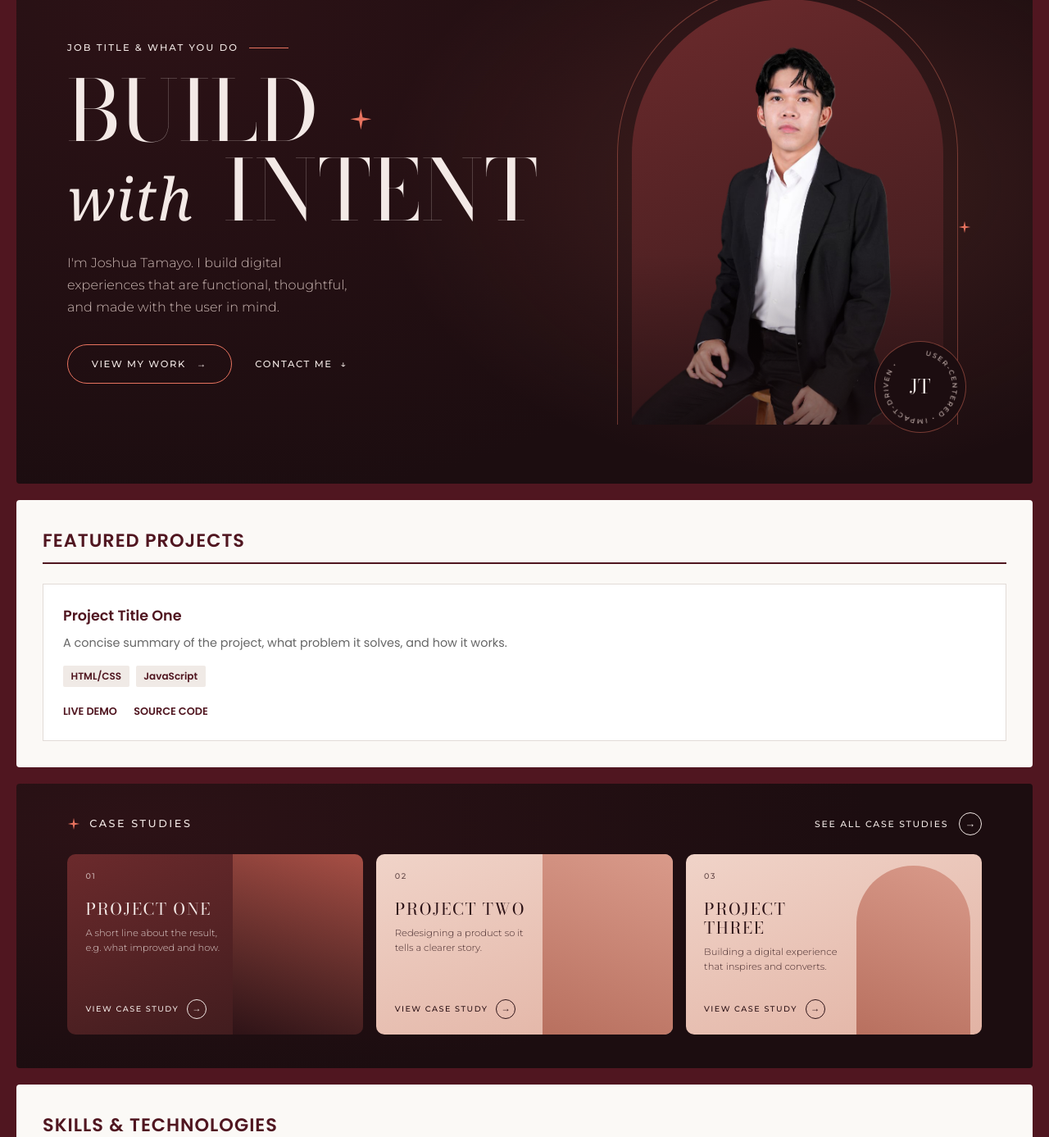
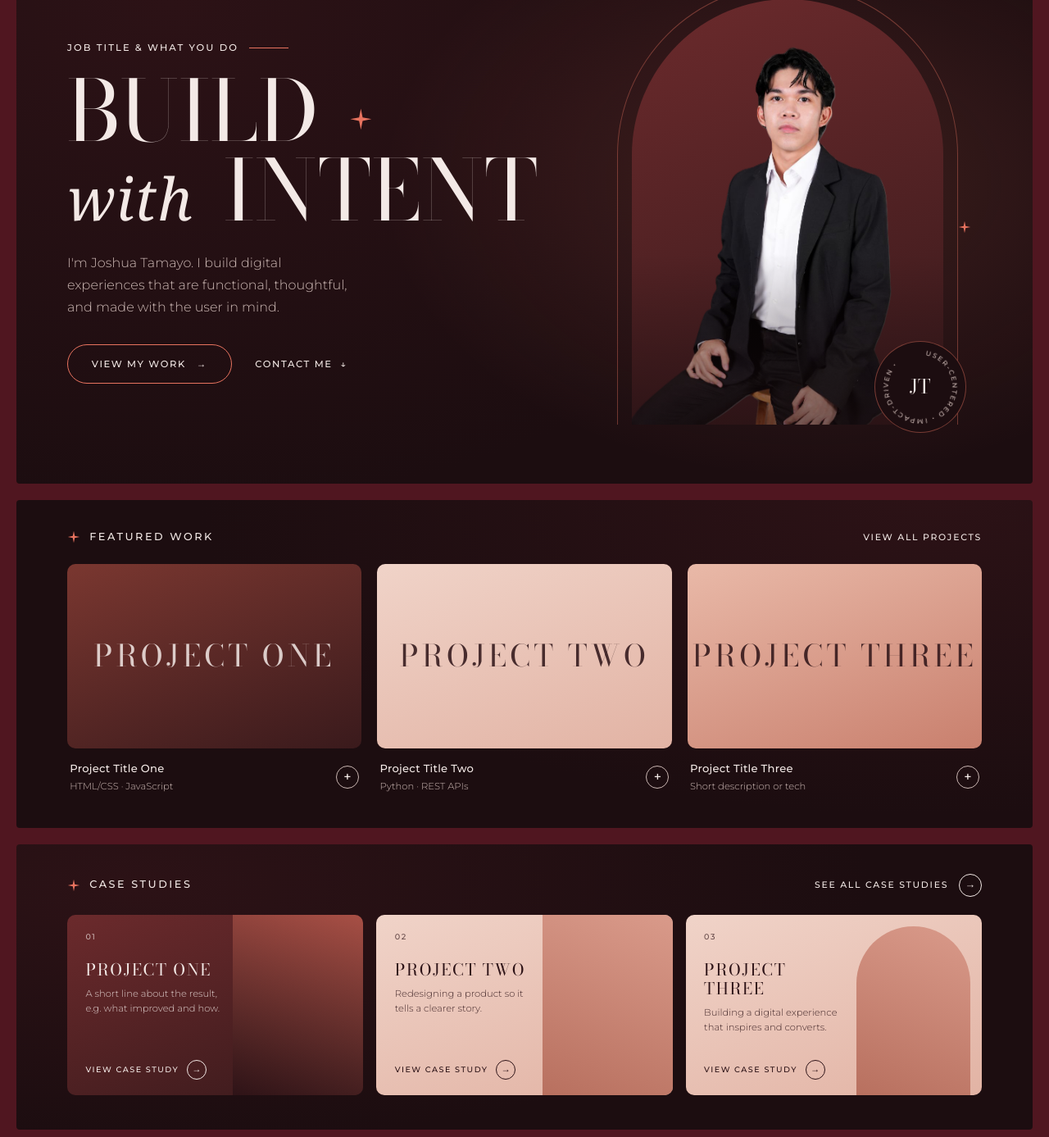
Before and after one commit to nonoyjuswa/Personal-Portfolio, a PHP site: page / in a window 1280 px wide. Shown: the part 164-1551 px from the top of the page at 82% size. Run offline with PHP 8.4, Linux system fonts and the light colour scheme; some web fonts are replaced.

Commit message:
Added Featured Work

```diff
--- a/css/components.css
+++ b/css/components.css
@@ -19,34 +19,6 @@
 .btn:hover { opacity: 0.85; }
 .btn--secondary { background-color: transparent; color: var(--burgundy); }
 
-/* Project card */
-.project-grid {
-  display: grid;
-  grid-template-columns: repeat(auto-fit, minmax(280px, 1fr));
-  gap: 1.5rem;
-}
-.project-card { border: 1px solid var(--border); padding: 1.5rem; background: var(--white); }
-.project-card__title { font-size: 1.1rem; color: var(--burgundy); margin-bottom: 0.5rem; }
-.project-card__summary { font-size: 0.9rem; color: var(--muted); margin-bottom: 1rem; }
-.project-card__tags { display: flex; flex-wrap: wrap; gap: 0.5rem; list-style: none; margin-bottom: 1rem; }
-.project-card__tag {
-  background: var(--chip);
-  color: var(--burgundy);
-  font-size: 0.75rem;
-  font-weight: 600;
-  padding: 0.2rem 0.6rem;
-  border-radius: 2px;
-}
-.project-card__link {
-  display: inline-block;
-  margin-right: 1rem;
-  font-size: 0.8rem;
-  font-weight: 700;
-  text-transform: uppercase;
-  color: var(--burgundy);
-  text-decoration: none;
-}
-
 /* Skill group */
 .skills__grid { display: grid; grid-template-columns: repeat(auto-fit, minmax(200px, 1fr)); gap: 1.5rem; }
 .skill-group { background: var(--white); border: 1px solid var(--border); padding: 1.2rem; }
--- /dev/null
+++ b/css/featured-work.css
@@ -0,0 +1,93 @@
+/* Featured work: dark section with thumbnail cards */
+.featured-work {
+  background: radial-gradient(120% 160% at 90% 0%, var(--dark-mid) 0%, var(--dark-deep) 60%);
+  padding: 2.2rem 5% 2.6rem;
+}
+
+.featured-work__head { display: flex; justify-content: space-between; align-items: center; margin-bottom: 1.4rem; }
+.featured-work__title {
+  display: flex;
+  align-items: center;
+  gap: 0.7rem;
+  font-family: var(--font-ui);
+  font-weight: 400;
+  font-size: 0.8rem;
+  letter-spacing: 0.2em;
+  text-transform: uppercase;
+  color: var(--light);
+}
+.featured-work__spark { width: 16px; height: 16px; fill: var(--coral); }
+.featured-work__all {
+  font-family: var(--font-ui);
+  font-size: 0.68rem;
+  letter-spacing: 0.16em;
+  text-transform: uppercase;
+  text-decoration: none;
+  color: var(--light);
+  transition: color 0.2s ease;
+}
+.featured-work__all:hover { color: var(--coral); }
+
+/* Cards */
+.featured-work__grid { display: grid; grid-template-columns: repeat(auto-fit, minmax(260px, 1fr)); gap: 1.2rem; }
+
+.work-card__thumb {
+  position: relative;
+  display: flex;
+  align-items: center;
+  justify-content: center;
+  aspect-ratio: 16 / 10;
+  border-radius: 10px;
+  overflow: hidden;
+  background: linear-gradient(160deg, #7a3730, #3a1a1c);
+  text-decoration: none;
+}
+.work-card:nth-child(2) .work-card__thumb { background: linear-gradient(160deg, var(--blush), var(--blush-deep)); }
+.work-card:nth-child(3) .work-card__thumb { background: linear-gradient(160deg, #e9b9a8, #c9806e); }
+
+/* Placeholder title shown until you add an image (the image covers it) */
+.work-card__ph {
+  font-family: var(--font-hero);
+  font-size: clamp(1.6rem, 3vw, 2.3rem);
+  letter-spacing: 0.12em;
+  text-transform: uppercase;
+  color: var(--light);
+  opacity: 0.85;
+}
+.work-card:nth-child(n+2) .work-card__ph { color: var(--dark-mid); }
+
+.work-card__thumb img {
+  position: absolute;
+  inset: 0;
+  width: 100%;
+  height: 100%;
+  object-fit: cover;
+  transition: transform 0.5s ease;
+}
+.work-card__thumb:hover img { transform: scale(1.04); }
+
+/* Meta row */
+.work-card__meta { display: flex; justify-content: space-between; align-items: center; gap: 1rem; padding: 0.9rem 0.2rem 0; }
+.work-card__title { font-family: var(--font-ui); font-weight: 500; font-size: 0.82rem; letter-spacing: 0.02em; color: var(--light); margin-bottom: 0.15rem; }
+.work-card__tags { font-family: var(--font-ui); font-weight: 300; font-size: 0.72rem; color: var(--light-muted); }
+.work-card__plus {
+  flex-shrink: 0;
+  width: 28px;
+  height: 28px;
+  display: flex;
+  align-items: center;
+  justify-content: center;
+  border: 1px solid var(--light-muted);
+  border-radius: 50%;
+  color: var(--light);
+  font-family: var(--font-ui);
+  font-size: 1rem;
+  line-height: 1;
+  text-decoration: none;
+  transition: background 0.2s ease, border-color 0.2s ease, transform 0.3s ease;
+}
+.work-card__plus:hover { background: var(--coral); border-color: var(--coral); color: var(--dark-deep); transform: rotate(90deg); }
+@media (prefers-reduced-motion: reduce) {
+  .work-card__thumb img, .work-card__plus { transition: none; }
+  .work-card__plus:hover { transform: none; }
+}
--- a/index.html
+++ b/index.html
@@ -11,6 +11,7 @@
   <link rel="stylesheet" href="css/base.css">
   <link rel="stylesheet" href="css/components.css">
   <link rel="stylesheet" href="css/hero.css">
+  <link rel="stylesheet" href="css/featured-work.css">
   <link rel="stylesheet" href="css/case-studies.css">
   <link rel="stylesheet" href="css/sections.css">
 </head>
@@ -62,9 +63,15 @@
 
   <main>
 
-    <section class="section" id="projects" aria-labelledby="projects-title">
-      <h2 class="section__title" id="projects-title">Featured Projects</h2>
-      <div class="project-grid" id="project-grid">
+    <section class="section section--dark featured-work" id="projects" aria-labelledby="featured-work-title">
+      <div class="featured-work__head">
+        <h2 class="featured-work__title" id="featured-work-title">
+          <svg class="featured-work__spark" viewBox="0 0 40 40" aria-hidden="true"><path d="M20 2 L23 17 L38 20 L23 23 L20 38 L17 23 L2 20 L17 17 Z"/></svg>
+          Featured Work
+        </h2>
+        <a href="#" class="featured-work__all">View all projects</a>
+      </div>
+      <div class="featured-work__grid" id="project-grid">
         <noscript>Enable JavaScript to see projects.</noscript>
       </div>
     </section>
--- a/js/components/projectCard.js
+++ b/js/components/projectCard.js
@@ -1,13 +1,17 @@
 // View: turns one project object into HTML.
-export function projectCard({ title, summary, tags, demo, source }) {
+export function projectCard({ title, tags, href, image, label = title }) {
   return `
-    <article class="project-card">
-      <h3 class="project-card__title">${title}</h3>
-      <p class="project-card__summary">${summary}</p>
-      <ul class="project-card__tags">
-        ${tags.map(t => `<li class="project-card__tag">${t}</li>`).join("")}
-      </ul>
-      <a class="project-card__link" href="${demo}" target="_blank" rel="noopener">Live Demo</a>
-      <a class="project-card__link" href="${source}" target="_blank" rel="noopener">Source Code</a>
+    <article class="work-card">
+      <a href="${href}" target="_blank" rel="noopener" class="work-card__thumb" aria-label="Open ${title}">
+        <span class="work-card__ph" aria-hidden="true">${label}</span>
+        ${image ? `<img src="${image}" alt="${title} preview">` : ""}
+      </a>
+      <div class="work-card__meta">
+        <div>
+          <h3 class="work-card__title">${title}</h3>
+          <p class="work-card__tags">${tags.join(" &middot; ")}</p>
+        </div>
+        <a href="${href}" target="_blank" rel="noopener" class="work-card__plus" aria-label="View ${title}">+</a>
+      </div>
     </article>`;
 }
--- a/js/data/projects.js
+++ b/js/data/projects.js
@@ -1,10 +1,7 @@
 // Model: add or edit projects here; no HTML needed.
+// Optional: image: "images/x.jpg" (covers the placeholder), label: "Short name" for the placeholder text.
 export const projects = [
-  {
-    title: "Project Title One",
-    summary: "A concise summary of the project, what problem it solves, and how it works.",
-    tags: ["HTML/CSS", "JavaScript"],
-    demo: "#",
-    source: "#",
-  },
+  { title: "Project Title One",   tags: ["HTML/CSS", "JavaScript"], href: "#", label: "Project One" },
+  { title: "Project Title Two",   tags: ["Python", "REST APIs"],    href: "#", label: "Project Two" },
+  { title: "Project Title Three", tags: ["Short description or tech"], href: "#", label: "Project Three" },
 ];
```
